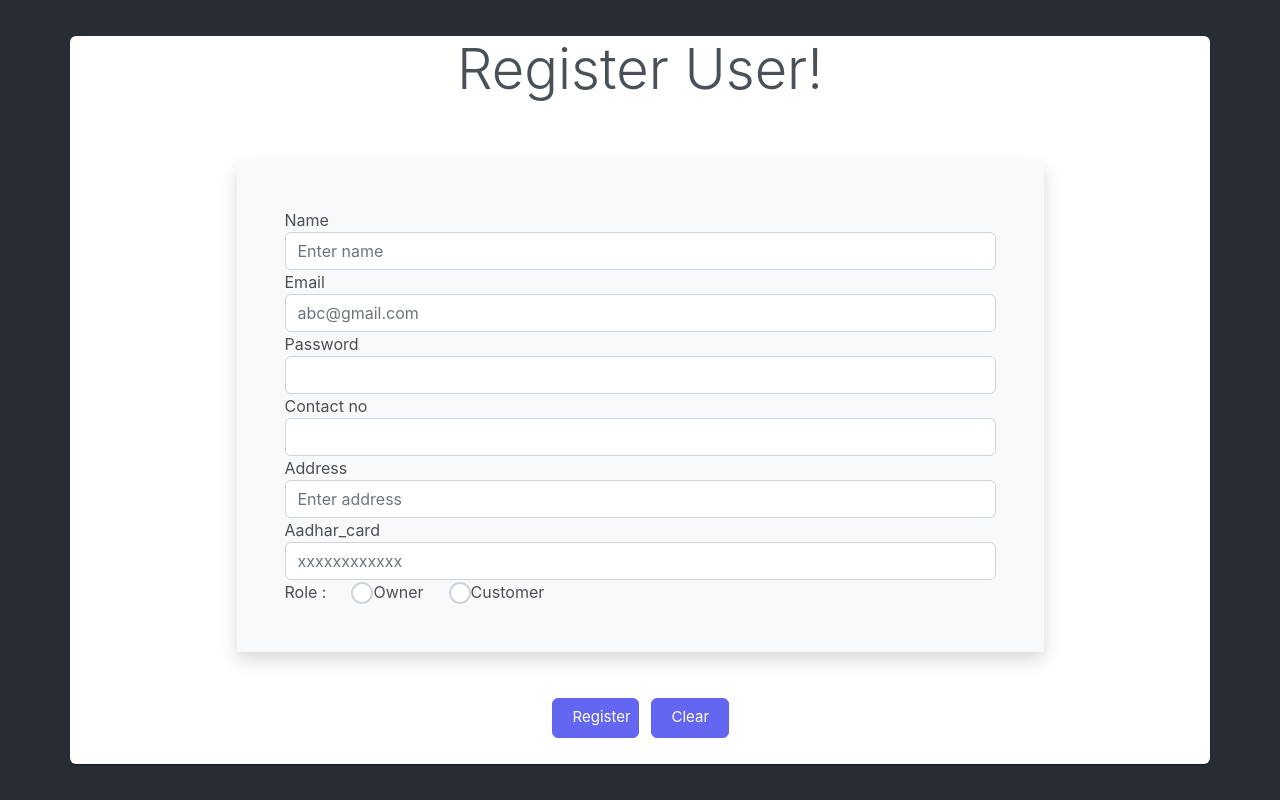
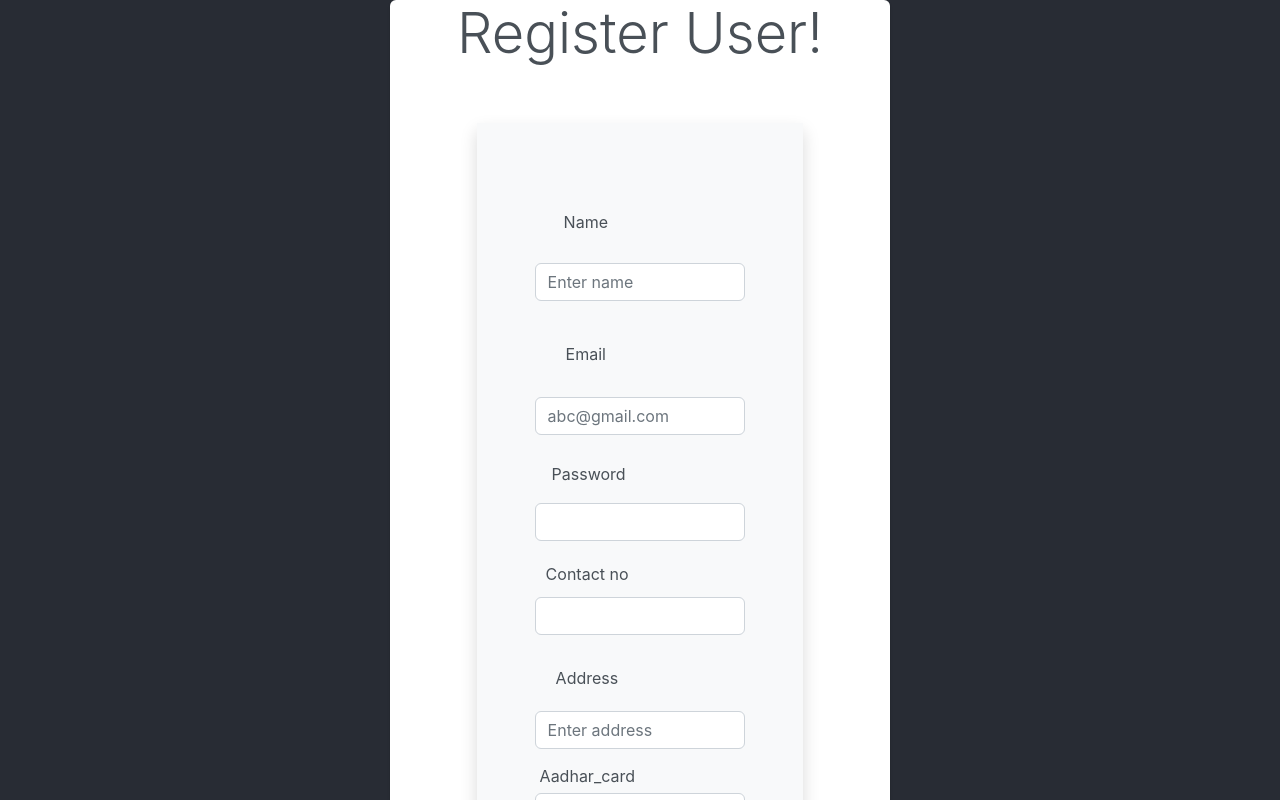
Before and after one commit to OmkarSantoshChavan/cdac-project, a React (Create React App) app in the folder Frontend/travelbuddy/: page /registeruser in a window 1280 px wide. Shown: the top 800 px of the page. Built offline with nearby package versions, Linux system fonts and the light colour scheme; the HTML template or start-up script is replaced by a standard one.

Commit message:
Register css modify

```diff
--- a/Frontend/travelbuddy/src/component/Registeruser.js
+++ b/Frontend/travelbuddy/src/component/Registeruser.js
@@ -60,46 +60,46 @@ function Registeruser() {
     </div>)
 
     return (
-
+    <div class="register_background">
         <Card className="container" header={header}  footer={footer}>
             <div className="w-75 mx-auto shadow p-5 mt-2 bg-light">
                 <div class="jumbotron">
                     <div>
                         <form onSubmit={e => FormHandle(e)}  style={{textAlign: 'justify'}}>
 
-                            <div class="form-group">
-                                <label for="name"> Name</label>
+                            <div class="form-group" style={{ margin: '10px' }}>
+                                <label for="name" style={{ margin: '29px' }}> Name</label>
                                 <input type="text" class="form-control" name="name" placeholder="Enter name" value={name} onChange={(e) => onInputChange(e)} />
                             </div>
 
-                            <div class="form-group">
-                                <label for="email">Email</label>
+                            <div class="form-group" style={{ margin: '10px' }}>
+                                <label for="email" style={{ margin: '31px' }}>Email</label>
                                 <input type="email" class="form-control" name="email" placeholder="abc@gmail.com" value={email} onChange={(e) => onInputChange(e)} />
                             </div>
 
-                            <div class="form-group">
-                                <label for="Password">Password</label>
+                            <div class="form-group" style={{ margin: '10px' }}>
+                                <label for="Password" style={{ margin: '17px' }}>Password</label>
                                 <input type="password" class="form-control" name="password" placeholder=" " value={password} onChange={(e) => onInputChange(e)} />
                             </div>
 
-                            <div class="form-group">
-                                <label for="contact_no">Contact no</label>
+                            <div class="form-group" style={{ margin: '10px' }}>
+                                <label for="contact_no" style={{ margin: '11px' }}>Contact no</label>
                                 <input type="text" class="form-control" name="contact_no" placeholder=" " value={contact_no} onChange={(e) => onInputChange(e)} />
                             </div>
 
-                            <div class="form-group">
-                                <label for="address">Address</label>
+                            <div class="form-group" style={{ margin: '10px' }}>
+                                <label for="address" style={{ margin: '21px' }}>Address</label>
                                 <input type="text" class="form-control" name="address" placeholder="Enter address" value={address} onChange={(e) => onInputChange(e)} />
                             </div>
 
-                            <div class="form-group">
-                                <label for="aadhar_card">Aadhar_card</label>
+                            <div class="form-group" style={{ margin: '10px' }}>
+                                <label for="aadhar_card" style={{ margin: '5px' }}>Aadhar_card</label>
                                 <input type="text" class="form-control" name="aadhar_card" placeholder="xxxxxxxxxxxx" value={aadhar_card} onChange={(e) => onInputChange(e)} />
                             </div>
 
-                            <div class="form-group role-input-box">
-                                <label htmlFor="role">Role :</label>
-                                <div className="field-radiobutton">
+                            <div class="form-group role-input-box" style={{ margin: '10px' }}>
+                                <label htmlFor="role" style={{ margin: '10px' }}>Role :</label>
+                                <div className="field-radiobutton" style={{ margin: '10px' }}>
                                     <RadioButton
                                         inputId="role1"
                                         name="owner"
@@ -109,7 +109,7 @@ function Registeruser() {
                                     />
                                     <label htmlFor="role1">Owner</label>
                                 </div>
-                                <div className="field-radiobutton">
+                                <div className="field-radiobutton" style={{ margin: '10px' }}>
                                     <RadioButton
                                         inputId="role2"
                                         name="customer"
@@ -126,6 +126,7 @@ function Registeruser() {
                 </div>
             </div>
         </Card>
+        </div>
     )
 }
 export default Registeruser;
```
Also changed, not shown: Frontend/travelbuddy/src/component/Style.css (line endings or trailing spaces), 2 other files (tests, documents, lock files or other folders).
